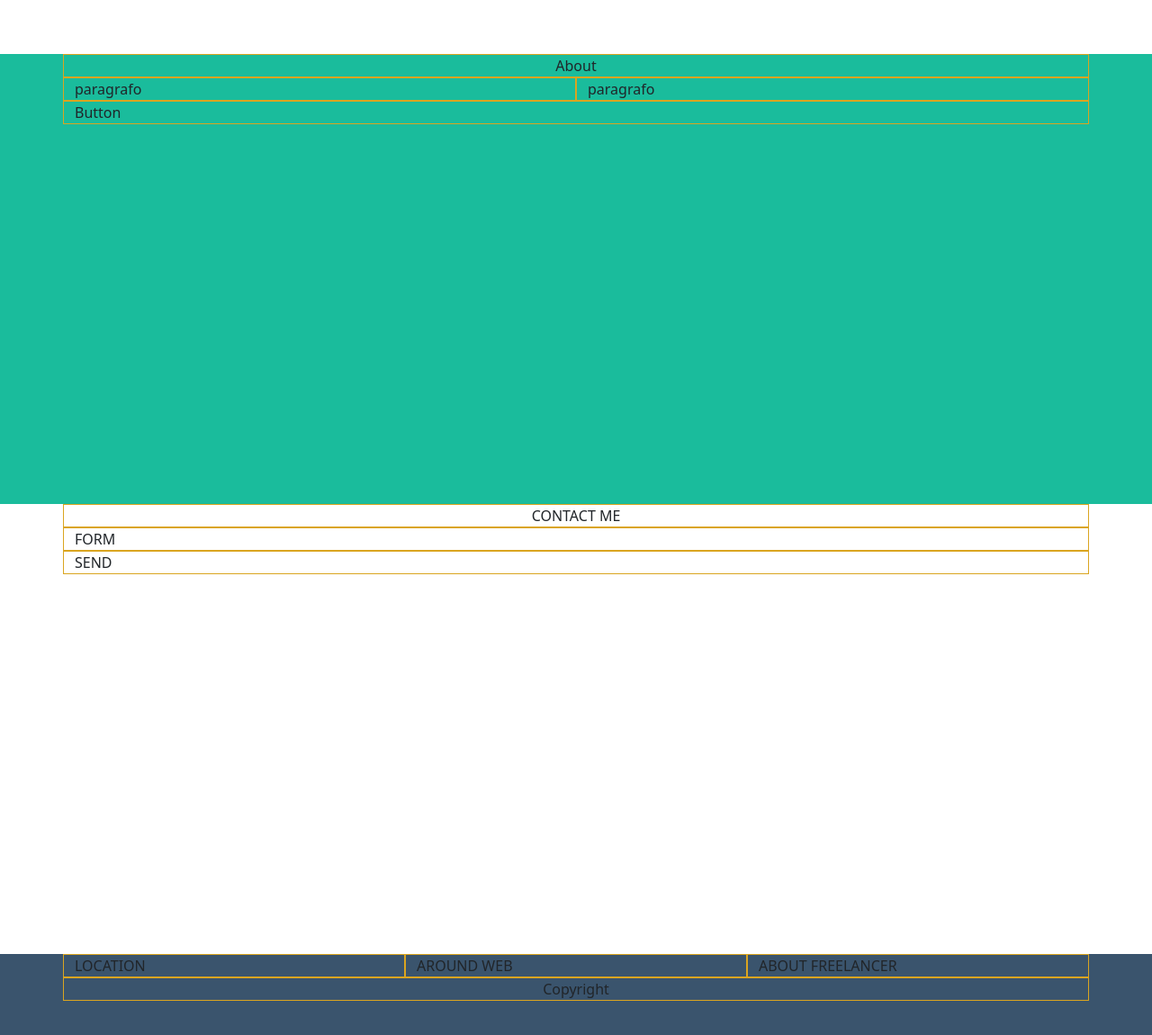
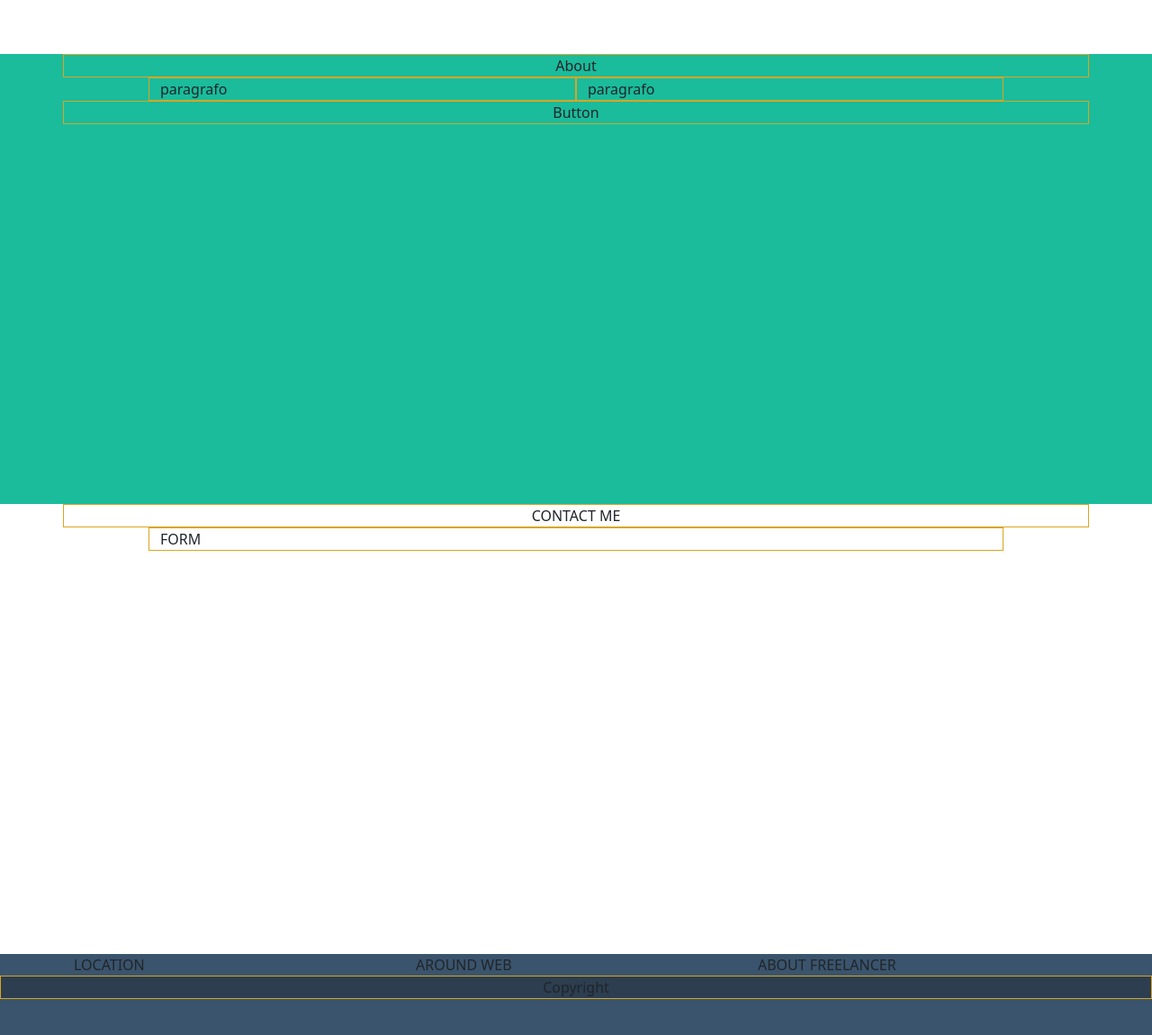
Before and after one commit to DanieleChecchin/html-css-bootstrap-freelancer, a plain HTML site: page index.html in a window 1280 px wide. Shown: the part 1040-2190 px from the top of the page at 90% size. Drawn offline with nearby package versions, Linux system fonts and the light colour scheme.

Commit message:
fixed layout

```diff
--- a/css/style.css
+++ b/css/style.css
@@ -46,3 +46,7 @@ footer{
     height: 250px;
     background-color: #3A546D;
 }
+
+.footer-bottom{
+    background-color: #2C3E50;
+}
--- a/index.html
+++ b/index.html
@@ -47,6 +47,8 @@
         <div class="container">
             <div class="row">
                 <div class="col col-12 text-center">Portfolio</div>
+            </div>
+            <div class="row"> <!--row row-cols-1 row-cols-md-2 row-cols-lg-3-->
                 <div class="col col-12 col-md-6 col-lg-4">img</div>
                 <div class="col col-12 col-md-6 col-lg-4">img</div>
                 <div class="col col-12 col-md-6 col-lg-4">img</div>
@@ -61,10 +63,14 @@
     <section id="about">
         <div class="container">
             <div class="row">
-                <div class="col col-12 text-center">About</div>
-                <div class="col col-sm-12 col-md-6">paragrafo</div>
-                <div class="col col-sm-12 col-md-6">paragrafo</div>
-                <div class="col col-12">Button</div>
+                <div class="col text-center">About</div>
+            </div>
+            <div class="row justify-content-center">
+                <div class="col col-10 col-md-5">paragrafo</div>
+                <div class="col col-10 col-md-5">paragrafo</div>
+            </div>
+            <div class="row">
+                <div class="col text-center">Button</div>
             </div>
         </div>
     </section>
@@ -73,21 +79,26 @@
     <section id="contact">
         <div class="container">
             <div class="row">
-                <div class="col col-12 text-center">CONTACT ME </div>
-                <div class="col col-12">FORM</div>
-                <div class="col col-12">SEND</div>
+                <div class="col text-center">CONTACT ME</div>
+            </div>
+            <div class="row justify-content-center">
+                <div class="col col-10">FORM</div>
             </div>
         </div>
     </section>
 
     <!--Footer-->
     <footer>
-        <div class="container">
+        <div class="footer-top container">
             <div class="row">
-                <div class="col col-sm-12 col-md-4">LOCATION</div>
-                <div class="col col-sm-12 col-md-4">AROUND WEB</div>
-                <div class="col col-sm-12 col-md-4">ABOUT FREELANCER</div>
-                <div class="col col-sm-12 text-center">Copyright</div>
+                <div class="col-12 col-md-4">LOCATION</div>
+                <div class="col-12 col-md-4">AROUND WEB</div>
+                <div class="col-12 col-md-4">ABOUT FREELANCER</div>
+            </div>
+        </div>
+        <div class="footer-bottom container-fluid">
+            <div class="row">
+                <div class="col text-center">Copyright</div>
             </div>
         </div>
     </footer>
```
Also changed, not shown: img/avatar.svg (added), img/cabin.png (added), img/cake.png (added), img/circus.png (added), img/desktop.png (deleted), img/game.png (added), img/safe.png (added), img/smartphone.png (deleted), img/submarine.png (added), img/tablet.png (deleted).
